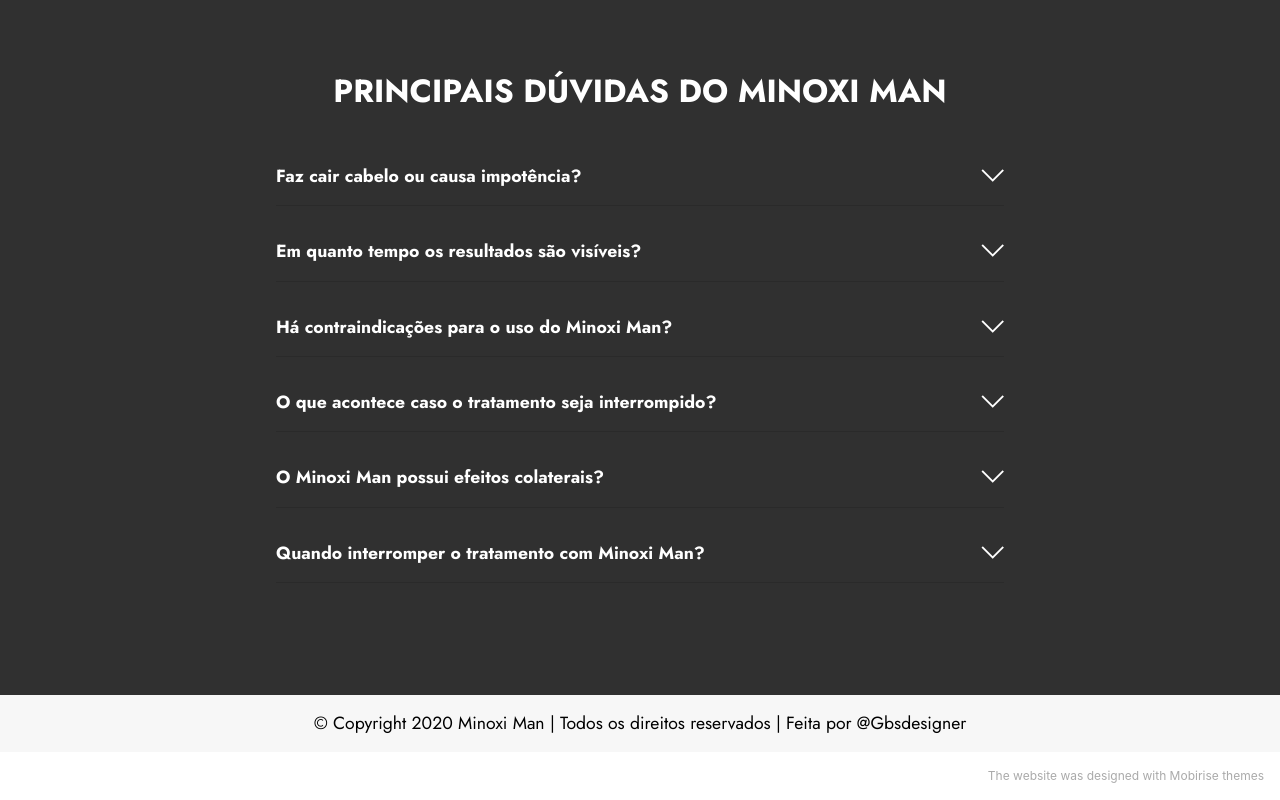
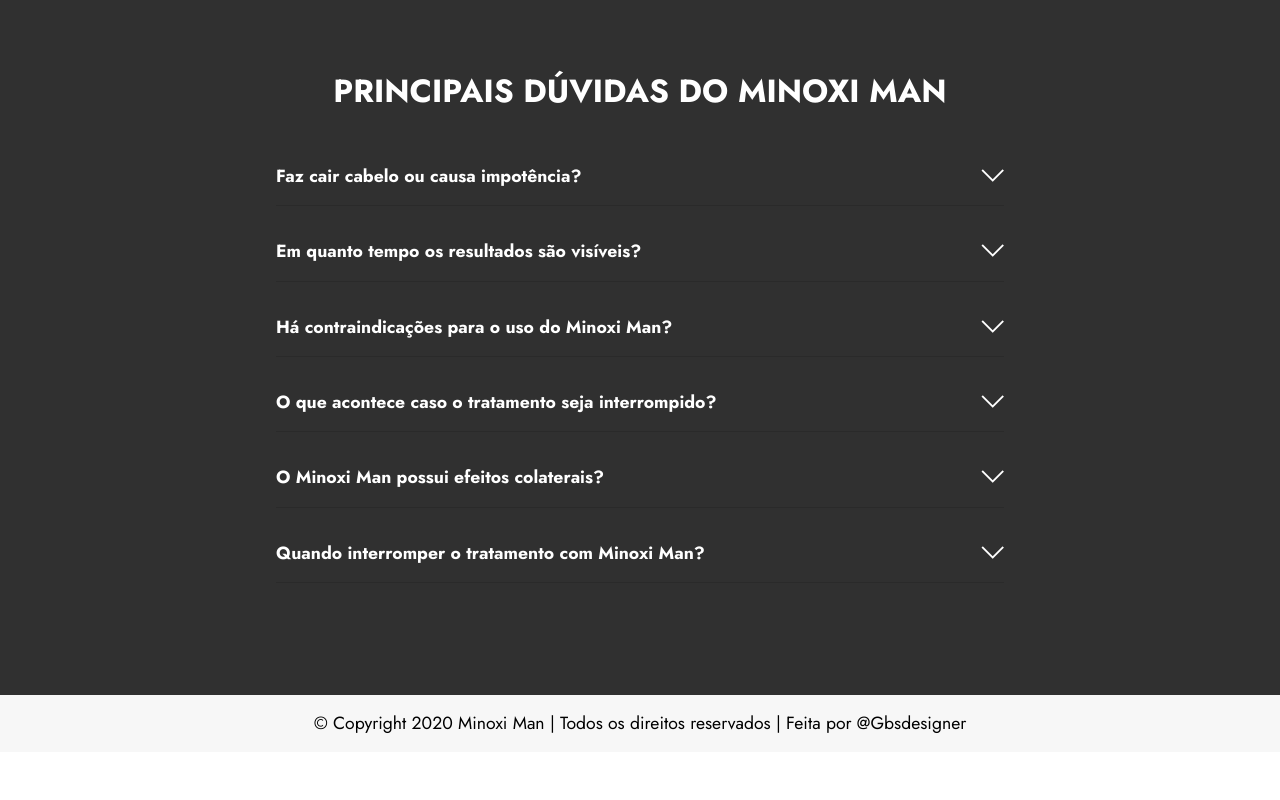
Before and after one commit to tadeu-lipofarma/Minoxi-Man, a plain HTML site: page index.html in a window 1280 px wide. Shown: the part 9090-9890 px from the top of the page. After the commit the page ends 9842 px from the top, so only its background shows below. Drawn offline with Linux system fonts and the light colour scheme; files whose address does not match are found by name.

Commit message:
Update index.html

```diff
--- a/index.html
+++ b/index.html
@@ -788,8 +788,10 @@
             </div>
         </div>
     </div>
-</section><section style="background-color: #fff; font-family: -apple-system, BlinkMacSystemFont, 'Segoe UI', 'Roboto', 'Helvetica Neue', Arial, sans-serif; color:#aaa; font-size:12px; padding: 0; align-items: center; display: flex;"><a href="https://mobirise.site/g" style="flex: 1 1; height: 3rem; padding-left: 1rem;"></a><p style="flex: 0 0 auto; margin:0; padding-right:1rem;"><a href="https://mobirise.site/r" style="color:#aaa;">The website</a> was designed with Mobirise themes</p></section><script src="assets/web/assets/jquery/jquery.min.js"></script>  <script src="assets/popper/popper.min.js"></script>  <script src="assets/tether/tether.min.js"></script>  <script src="assets/bootstrap/js/bootstrap.min.js"></script>  <script src="assets/smoothscroll/smooth-scroll.js"></script>  <script src="assets/dropdown/js/nav-dropdown.js"></script>  <script src="assets/dropdown/js/navbar-dropdown.js"></script>  <script src="assets/touchswipe/jquery.touch-swipe.min.js"></script>  <script src="assets/mbr-switch-arrow/mbr-switch-arrow.js"></script>  <script src="assets/theme/js/script.js"></script>
+</section><section id="footer-mobirise" style="background-color: #fff; font-family: -apple-system, BlinkMacSystemFont, 'Segoe UI', 'Roboto', 'Helvetica Neue', Arial, sans-serif; color:#aaa; font-size:12px; padding: 0; align-items: center; display: flex;"><a href="https://mobirise.site/g" style="flex: 1 1; height: 3rem; padding-left: 1rem;"></a><p style="flex: 0 0 auto; margin:0; padding-right:1rem;"><a href="https://mobirise.site/r" style="color:#aaa;">The website</a> was designed with Mobirise themes</p></section><script src="assets/web/assets/jquery/jquery.min.js"></script>  <script src="assets/popper/popper.min.js"></script>  <script src="assets/tether/tether.min.js"></script>  <script src="assets/bootstrap/js/bootstrap.min.js"></script>  <script src="assets/smoothscroll/smooth-scroll.js"></script>  <script src="assets/dropdown/js/nav-dropdown.js"></script>  <script src="assets/dropdown/js/navbar-dropdown.js"></script>  <script src="assets/touchswipe/jquery.touch-swipe.min.js"></script>  <script src="assets/mbr-switch-arrow/mbr-switch-arrow.js"></script>  <script src="assets/theme/js/script.js"></script>
 
-
+  <script>
+            document.querySelector("#footer-mobirise").remove();
+</script>
 </body>
 </html>
```
